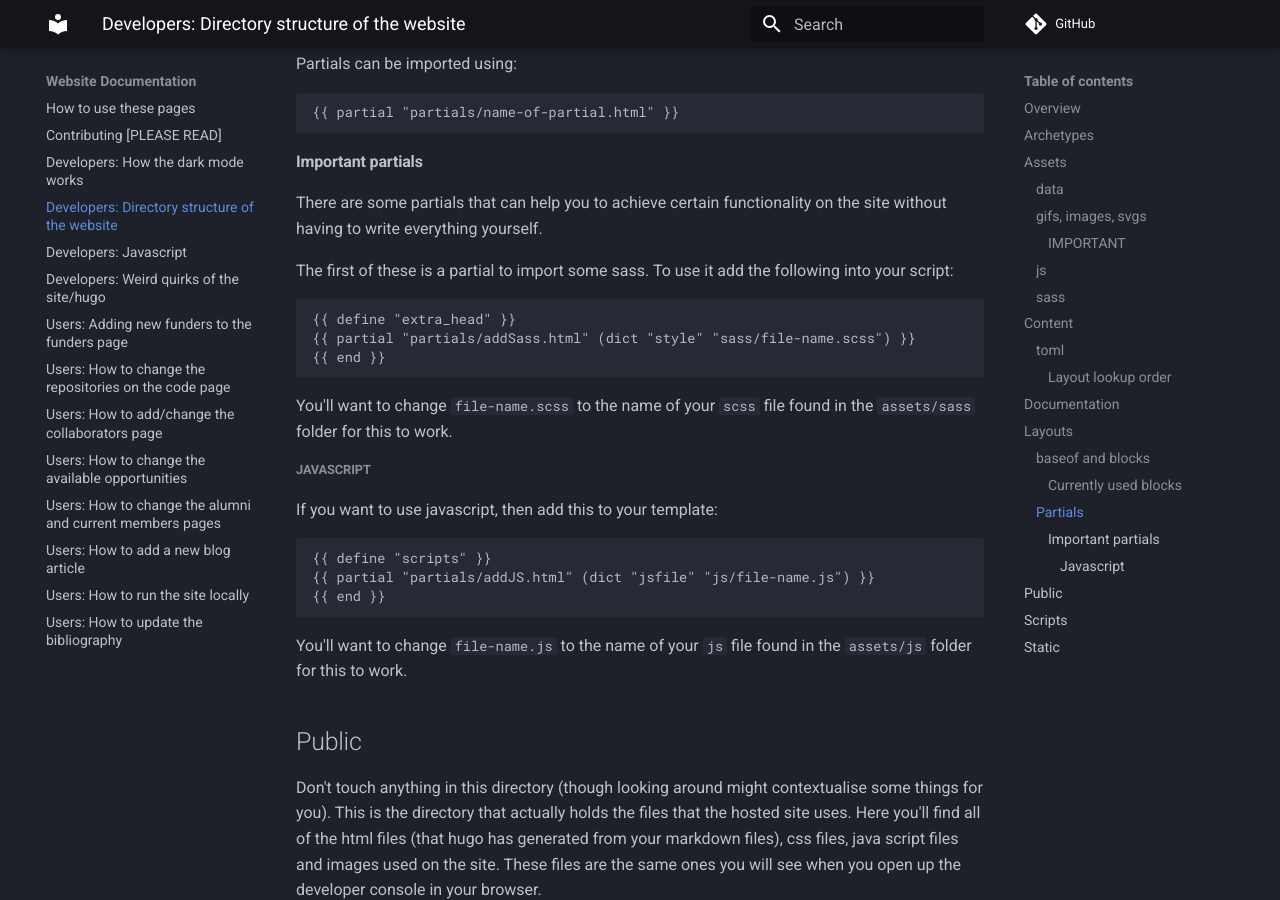
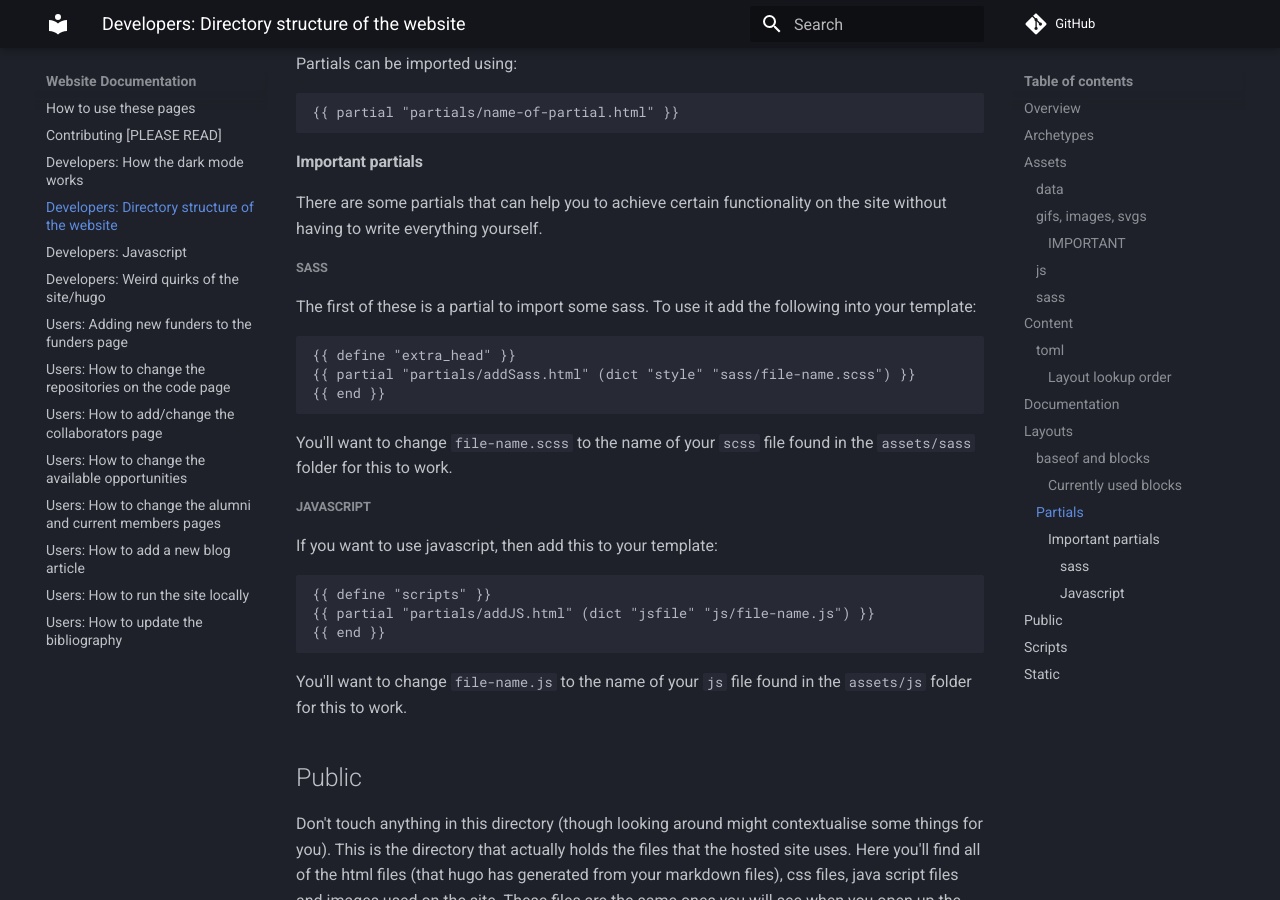
Before and after one commit to EpigeneticsExeter/EpigenomicsLabWeb, an MkDocs documentation site: the page built from documentation/docs/Developers-directory-structure.md, in a window 1280 px wide and 900 px high, scrolled down 5294 px. Built offline with MkDocs 1.6.1 and Material for MkDocs 9.7.7, drawn with Linux system fonts in a browser that asks for light colours; comment, search, counter and statistics services are not loaded.

Commit message:
docs(refactor): make consistent

````diff
--- a/documentation/docs/Developers-directory-structure.md
+++ b/documentation/docs/Developers-directory-structure.md
@@ -261,10 +261,12 @@ Partials can be imported using:
 There are some partials that can help you to achieve certain functionality on
 the site without having to write everything yourself.
 
+##### sass
+
 The first of these is a partial to import some sass. To use it add the
-following into your script:
+following into your template:
 
-```
+```go
 {{ define "extra_head" }}
 {{ partial "partials/addSass.html" (dict "style" "sass/file-name.scss") }}
 {{ end }}
````
